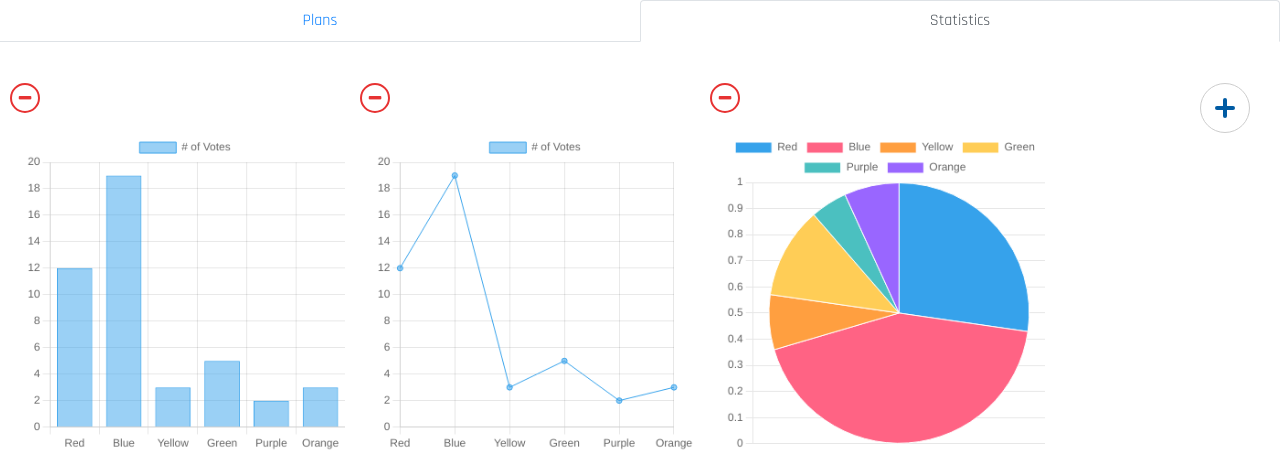
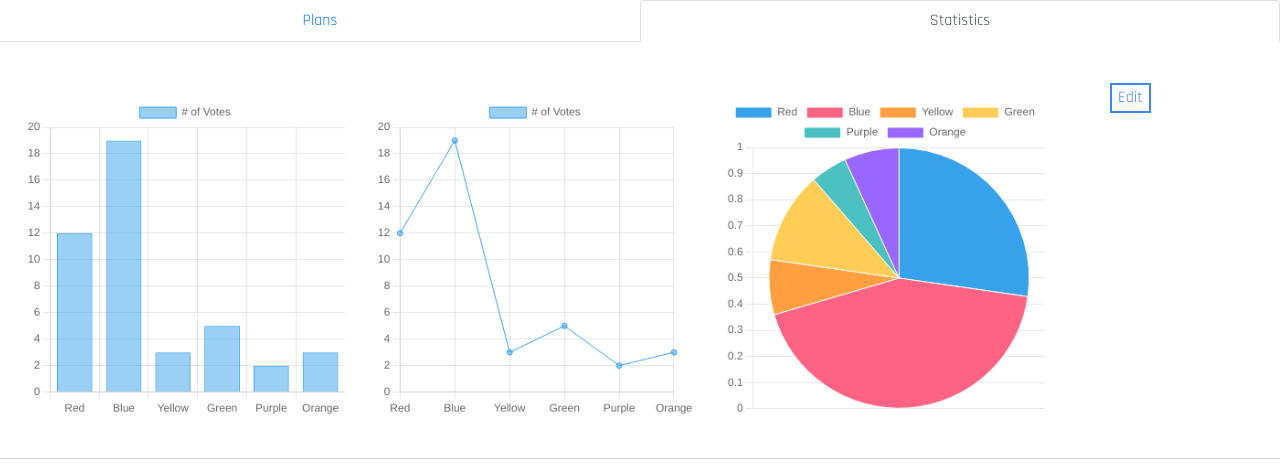
Before and after one commit to alkuyomisb/django_scalex, a Django app: page /tab in a window 1280 px wide. Shown: the part 100-567 px from the top of the page. Run offline with Django 4.2, Linux system fonts and the light colour scheme; style sheets or scripts are compiled from the project's sources; some libraries are stand-ins or nearby versions.

Commit message:
add edit button for charts

```diff
--- a/static/css/statistics.css
+++ b/static/css/statistics.css
@@ -223,3 +223,24 @@
     }
 
 }
+
+.editButtons {
+    padding: 1rem;
+    border-radius: 0.5rem;
+  }
+
+
+.editButtons .btn-edit {
+    text-align: left;
+    color: var(--white);
+    font-size: 0.875rem;
+    font-weight: 600;
+    background-color: var(--color-100);
+    padding: 0.65rem 1.5rem;
+    border-radius: 0.25rem;
+    margin: 5;
+  }
+
+ .editButtons .btn-edit:hover {
+    background-color: var(--color-200);
+  }
--- a/templates/arch/statistics.html
+++ b/templates/arch/statistics.html
@@ -1,59 +1,24 @@
 {% load static %}
 <!DOCTYPE html>
 <html lang="en">
+
 <head>
     <meta charset="UTF-8" />
     <meta http-equiv="X-UA-Compatible" content="IE=edge" />
     <meta name="viewport" content="width=device-width, initial-scale=1.0" />
     <title>TRA</title>
     <link rel="icon" href="{% static 'images/favicon.ico' %}" />
-    <link
-      rel="stylesheet"
-      type="text/css"
-      href="{% static 'css/font-awesome.css' %}"
-    />
-    <link
-      rel="stylesheet"
-      type="text/css"
-      href="{% static 'css/bootstrap.css' %}"
-    />
+    <link rel="stylesheet" type="text/css" href="{% static 'css/font-awesome.css' %}" />
+    <link rel="stylesheet" type="text/css" href="{% static 'css/bootstrap.css' %}" />
     <link rel="stylesheet" type="text/css" href="{% static 'css/mdb.css' %}" />
-    <link
-      rel="stylesheet"
-      type="text/css"
-      href="{% static 'css/owl.carousel.css' %}"
-    />
-    <link
-      rel="stylesheet"
-      type="text/css"
-      href="{% static 'css/owl.theme.default.css' %}"
-    />
-    <link
-      rel="stylesheet"
-      type="text/css"
-      href="{% static 'css/jquery.fancybox.css' %}"
-    />
-    <link
-      rel="stylesheet"
-      type="text/css"
-      href="{% static 'css/hover.css' %}"
-    />
-    <link
-      rel="stylesheet"
-      type="text/css"
-      href="{% static 'css/animate.css' %}"
-    />
+    <link rel="stylesheet" type="text/css" href="{% static 'css/owl.carousel.css' %}" />
+    <link rel="stylesheet" type="text/css" href="{% static 'css/owl.theme.default.css' %}" />
+    <link rel="stylesheet" type="text/css" href="{% static 'css/jquery.fancybox.css' %}" />
+    <link rel="stylesheet" type="text/css" href="{% static 'css/hover.css' %}" />
+    <link rel="stylesheet" type="text/css" href="{% static 'css/animate.css' %}" />
     <link rel="stylesheet" type="text/css" href="{% static 'css/aos.css' %}" />
-    <link
-      rel="stylesheet"
-      type="text/css"
-      href="{% static 'css/style.css' %}"
-    />
-    <link
-      rel="stylesheet"
-      type="text/css"
-      href="{% static 'css/statistics.css' %}"
-    />
+    <link rel="stylesheet" type="text/css" href="{% static 'css/style.css' %}" />
+    <link rel="stylesheet" type="text/css" href="{% static 'css/statistics.css' %}" />
 
     <!-- chart -->
     <script src="https://cdn.jsdelivr.net/npm/chart.js"></script>
@@ -103,21 +68,9 @@
             <div class="form-group row">
                 <span class="col-sm-6 col-form-label"> Chart Type :</span>
                 <div class="chartType" id="chartType">
-            <img
-              src="{% static 'images/lineChart1.png' %}"
-              class="chart"
-              onclick="enableImage(this)"
-            />
-            <img
-              src="{% static 'images/barChartpng.png' %}"
-              class="chart"
-              onclick="enableImage(this)"
-            />
-            <img
-              src="{% static 'images/pieChart.png' %}"
-              class="chart"
-              onclick="enableImage(this)"
-            />
+                    <img src="{% static 'images/lineChart1.png' %}" class="chart" onclick="enableImage(this)" />
+                    <img src="{% static 'images/barChartpng.png' %}" class="chart" onclick="enableImage(this)" />
+                    <img src="{% static 'images/pieChart.png' %}" class="chart" onclick="enableImage(this)" />
                 </div>
             </div>
             <!-- Choose Chart Type -->
@@ -173,55 +126,32 @@
 
     <div class="row">
         <div>
-        <button class="delete" id="removeChartShow1">
-          <span
-            class="svg fa fa-minus"
-            width="25"
-            height="25"
-            fill="none"
-            viewBox="0 0 24 24"
-          ></span>
+            <button class="delete" id="removeChartShow1" style="display:none;">
+                <span class="svg fa fa-minus" width="25" height="25" fill="none" viewBox="0 0 24 24"></span>
             </button>
-        <canvas
-          id="barChart"
-          style="height: 350px; padding: 15px; width: 350px"
-        ></canvas>
+            <canvas id="barChart" style="height: 350px; padding: 15px; width: 350px"></canvas>
         </div>
         <div>
-        <button class="delete" id="removeChartShow2">
-          <span
-            class="svg fa fa-minus"
-            width="25"
-            height="25"
-            fill="none"
-            viewBox="0 0 24 24"
-          ></span>
+            <button class="delete" id="removeChartShow2" style="display:none;">
+                <span class="svg fa fa-minus" width="25" height="25" fill="none" viewBox="0 0 24 24"></span>
             </button>
-        <canvas
-          id="lineChart"
-          style="height: 350px; padding: 15px; width: 350px"
-        ></canvas>
+            <canvas id="lineChart" style="height: 350px; padding: 15px; width: 350px"></canvas>
         </div>
         <div>
-        <button class="delete" id="removeChartShow3">
-          <span
-            class="svg fa fa-minus"
-            width="25"
-            height="25"
-            fill="none"
-            viewBox="0 0 24 24"
-          ></span>
+            <button class="delete" id="removeChartShow3" style="display:none;">
+                <span class="svg fa fa-minus" width="25" height="25" fill="none" viewBox="0 0 24 24"></span>
             </button>
             <canvas id="pieChart" style="width: 350px; padding: 15px"></canvas>
         </div>
         <div>
-        <button
-          class="icon-btn add-btn"
-          id="addChartShow"
-          style="margin-left: 140px"
-        >
+            <button class="icon-btn add-btn" id="addChartShow" style="display:none;">
                 <div class="add-icon"></div>
                 <div class="btn-txt">Add Chart</div>
+            </button>
+        </div>
+        <div>
+            <button onclick="return showHide() ,showHide0(), showHide1() ,showHide2();" class="btn-outline-primary"
+                style="margin-left:50px;">Edit
             </button>
         </div>
     </div>
@@ -353,5 +283,47 @@
         // enable selected image by removing the grayscale effect
         imageElement.style.filter = "none";
     }
+
+
+    // Edit Mode Functions
+    function showHide() {
+        var elm = document.getElementById("removeChartShow1");
+        if (elm.style.display == "block") {
+            elm.style.display = "none";
+        }
+        else {
+            elm.style.display = "block";
+        }
+    }
+    function showHide0() {
+        var elm = document.getElementById("removeChartShow2");
+        if (elm.style.display == "block") {
+            elm.style.display = "none";
+        }
+        else {
+            elm.style.display = "block";
+        }
+    }
+
+    function showHide1() {
+        var elm = document.getElementById("removeChartShow3");
+        if (elm.style.display == "block") {
+            elm.style.display = "none";
+        }
+        else {
+            elm.style.display = "block";
+        }
+    }
+
+    function showHide2() {
+        var elm = document.getElementById("addChartShow");
+        if (elm.style.display == "block") {
+            elm.style.display = "none";
+        }
+        else {
+            elm.style.display = "block";
+        }
+    }
 </script>
+
 </html>
```
Lines whose indentation alone changed are shown as unchanged.
